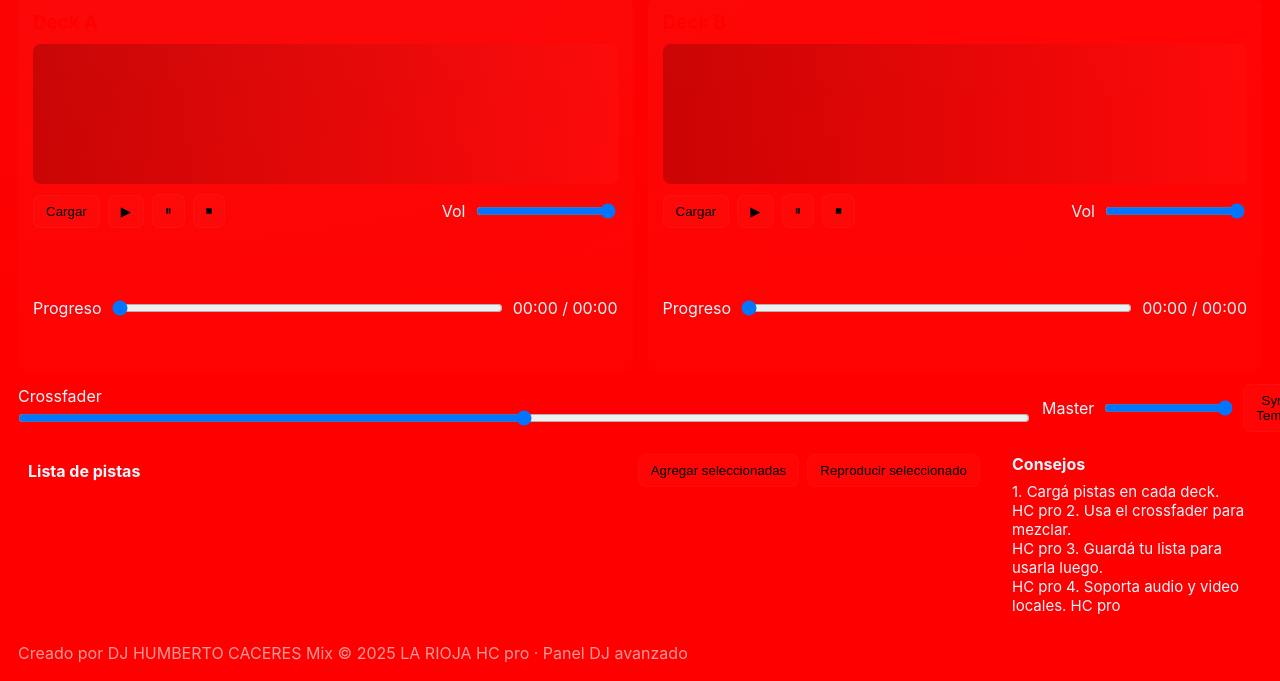
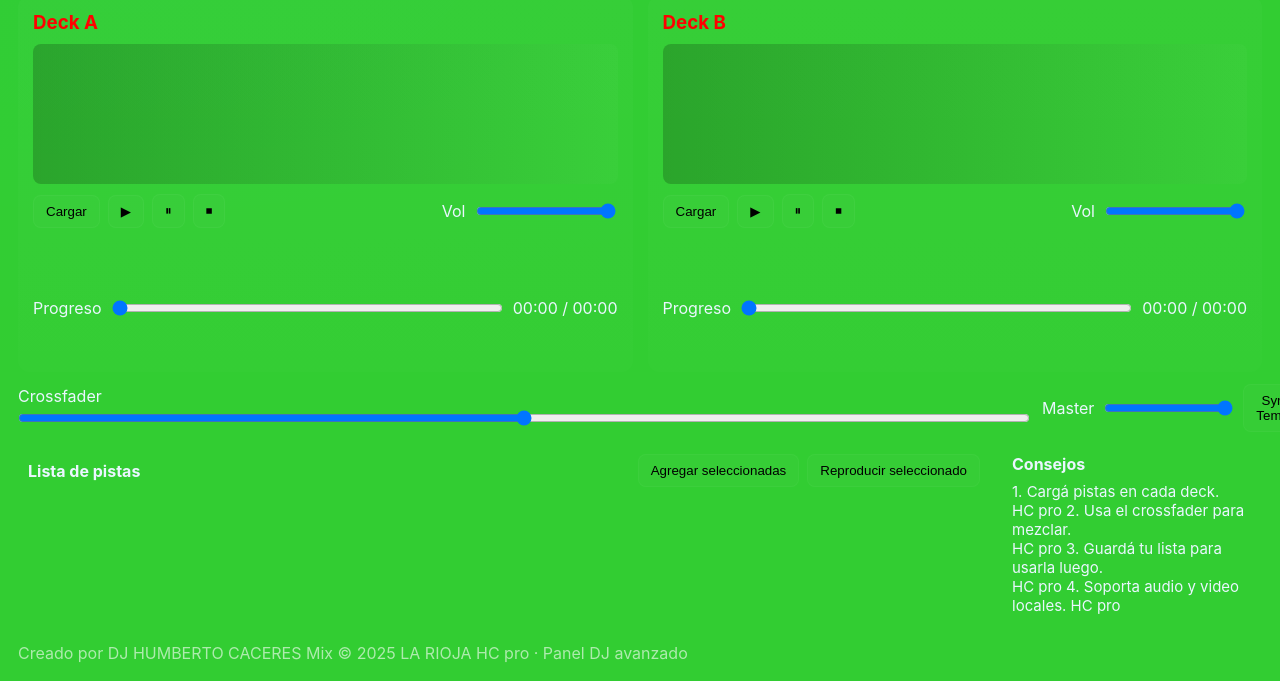
Before and after one commit to humbertoecaceres2025/DJS-HUMBERTO-HC-pro, a plain HTML site: page dj_player.html in a window 1280 px wide. Shown: the part 119-800 px from the top of the page. Drawn offline with Linux system fonts and the light colour scheme.

Commit message:
Update dj_player.html

```diff
--- a/dj_player.html
+++ b/dj_player.html
@@ -5,7 +5,7 @@
 <meta name="viewport" content="width=device-width,initial-scale=1" />
 <title>DJ HUMBERTO Mix — Panel DJ</title>
 <style>
-:root{--bg:#ff0000;--panel:#32cd32 ;--accent1:#00bb2d  ;--accent2:#ff0000 ;--glass:rgba(255,255,255,0.03)}
+:root{--bg:#32cd32;--panel:#32cd32 ;--accent1:#00bb2d  ;--accent2:#ff0000 ;--glass:rgba(255,255,255,0.03)}
 *{box-sizing:border-box}
 html,body{height:100%;margin:0;font-family:Inter,Arial,Helvetica,sans-serif;background:radial-gradient(900px 400px at 10% 10%, rgba(0,212,255,0.02), transparent), var(--bg);color:#eaf6ff}
 .app{display:flex;flex-direction:column;height:100vh;padding:18px;gap:12px}
```
